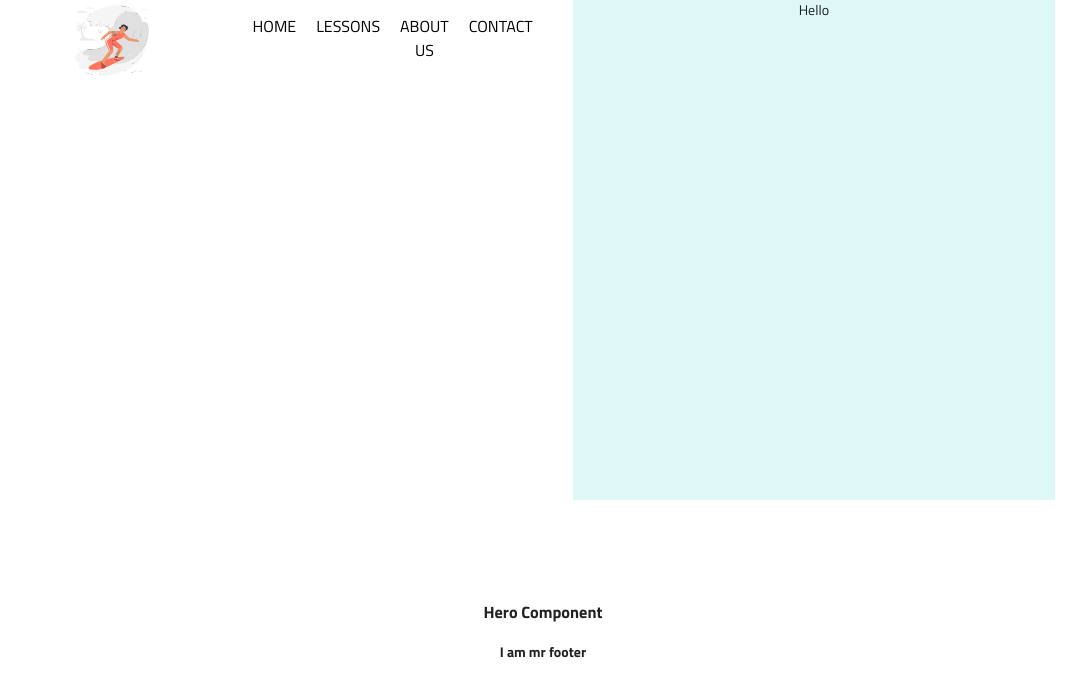
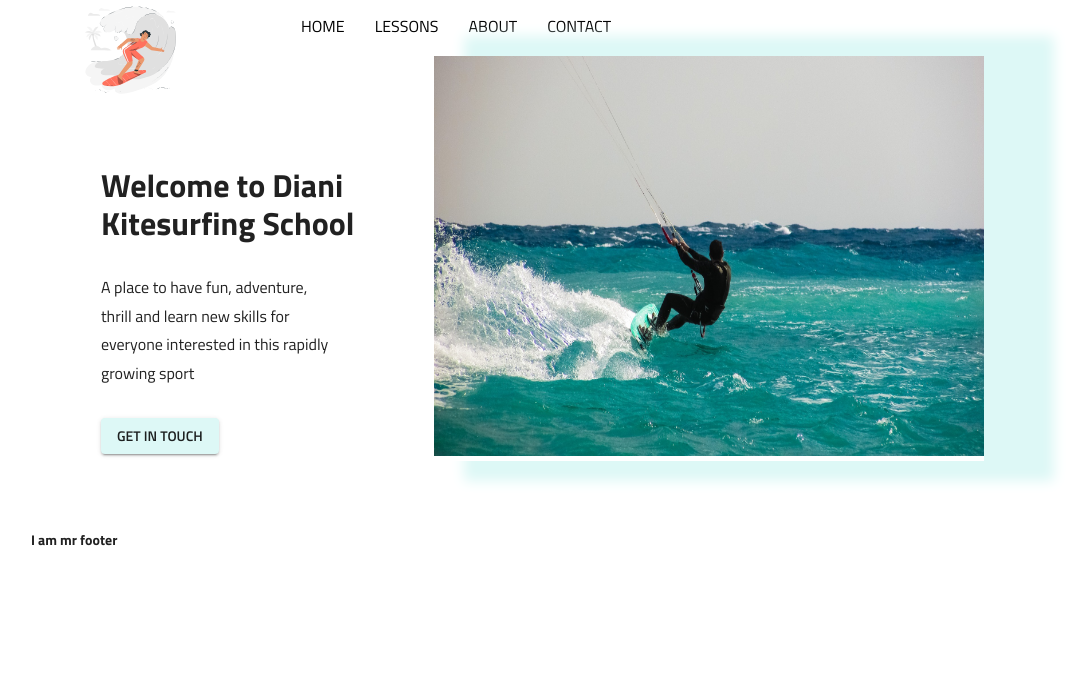
Before and after one commit to Gichohi-Simon/kite-school, a Next.js app: page / in a window 1280 px wide. Shown: the top 696 px of the page, without its empty margins (97-1184 px from the left). Built offline with nearby package versions, Linux system fonts and the light colour scheme.

Commit message:
fixed styling bug

```diff
--- a/pages/index.tsx
+++ b/pages/index.tsx
@@ -1,7 +1,6 @@
 import Head from 'next/head'
 import Footer from '../src/components/Footer/Footer';
 import Header from '../src/components/Header/Header';
-import Hero from '../src/components/Hero/Hero';
 
 export default function Home() {
   return (
@@ -12,7 +11,6 @@ export default function Home() {
         <link rel="icon" href="/favicon.ico" />
       </Head>
         <Header />
-        <Hero />
         <Footer />
     </div>
   )
--- a/src/components/Header/Header.tsx
+++ b/src/components/Header/Header.tsx
@@ -5,6 +5,7 @@ import {
 } from '@material-ui/core'
 import DrawerComponent from '../DrawerComponent/DrawerComponent'
 import Image from 'next/image'
+import Hero from '../Hero/Hero';
 
 export default function Header() {
     const classes = useStyles()
@@ -14,6 +15,7 @@ export default function Header() {
     const isMatch = useMediaQuery(theme.breakpoints.down('sm'));
     return (
         <div className={classes.main}>
+            <div className={classes.headerWrapper}>
             <Typography>
                 <Image
                     src="/assets/Surfer1.svg"
@@ -39,7 +41,7 @@ export default function Header() {
                             </li>
                             <li className={classes.links}>
                                 <Typography >
-                                    <a href="#about" className={classes.linkText}>About Us</a>
+                                    <a href="#about" className={classes.linkText}>About</a>
                                 </Typography>
                             </li>
                             <li className={classes.links}>
@@ -51,10 +53,11 @@ export default function Header() {
                     </div>
                 )}
             </div>
+            </div>
+            <div className={classes.heroSection}>
+            <Hero />
+            </div>
 
-            <div className={classes.color}>
-                Hello
-            </div>
         </div>
 
     )
--- a/src/components/Header/style.ts
+++ b/src/components/Header/style.ts
@@ -3,14 +3,20 @@ import {makeStyles,createStyles} from '@material-ui/core/styles'
 
 export default makeStyles((theme:Theme) => createStyles({
     main:{
+    //    backgroundColor:'#ddf8f6'
+    },
+    headerWrapper:{
         display:'flex',
+        // [theme.breakpoints.down('sm')]:{
+        //     display:'block'
+        // }
     },
     linkItems:{
         display:'flex'
     },
     links:{
        listStyle:'none',
-       paddingLeft:'20px',
+       paddingLeft:'30px',
        fontSize:'32px',
        fontWeight:'bold',
        textTransform:'uppercase'
@@ -19,10 +25,10 @@ export default makeStyles((theme:Theme) => createStyles({
        textDecoration:'none',
        color:'black'
     },
-    color:{
-        width:'597px',
-        height:'500px',
-        backgroundColor:'#ddf8f6',
-        marginLeft:'40px'
-    },
+    heroSection:{
+        marginTop:'40px',
+        [theme.breakpoints.down('sm')]:{
+            marginTop:'0px'
+        }
+    }
 }))
--- a/src/components/Hero/Hero.tsx
+++ b/src/components/Hero/Hero.tsx
@@ -1,11 +1,35 @@
 import React from 'react'
 import useStyles from './style'
+import { Button, Typography } from '@material-ui/core'
+import Image from 'next/image'
 
 export default function Hero() {
     const classes = useStyles()
     return (
         <div className={classes.main}>
-            <h3>Hero Component</h3>
+            <div className={classes.container1}>
+                <Typography className={classes.text1}>
+                    Welcome to Diani <br/>Kitesurfing School
+                </Typography>
+
+                <Typography className={classes.text2}>
+                    A place to have fun, adventure,<br />
+                    thrill and learn new skills for<br />
+                    everyone interested in this rapidly<br/>  growing sport
+                </Typography>
+
+                <Button type="button" variant="contained" color="primary">
+                    Get in Touch
+                </Button>
+            </div>
+            <div className={classes.container2}>
+                <Image
+                    src='/assets/fast.jpg'
+                    alt="surfer_image"
+                    width='550px'
+                    height='400px'
+                />
+            </div>
         </div>
     )
 }
--- a/src/components/Hero/style.ts
+++ b/src/components/Hero/style.ts
@@ -1,7 +1,47 @@
-import { makeStyles,createStyles } from "@material-ui/styles";
+import {Theme} from '@material-ui/core';
+import { makeStyles,createStyles } from "@material-ui/core/styles";
 
-export default makeStyles((theme) => createStyles({
+export default makeStyles((theme:Theme) => createStyles({
     main:{
-        marginTop:'100px'
+        display:'flex',
+        paddingLeft:'50px',
+        paddingRight:'50px',
+        [theme.breakpoints.down('sm')]:{
+            paddingLeft:'0px',
+            paddingRight:'0px',
+            display:'block'
+        }
+    },
+    container1:{
+       padding:'20px'
+    },
+    text1:{
+        fontSize:'32px',
+        lineHeight:'1.2',
+        fontWeight:'bold'
+    },
+    text2:{
+        fontSize:'16px',
+        lineHeight:'1.8',
+        marginTop:'30px',
+        marginBottom:'30px'
+    },
+    container2:{
+        webkitBoxShaow:'50px 0px 12px 20px #DDF8F6',
+        boxShadow:'50px 0px 12px 20px #DDF8F6;',
+       marginTop:'-40px',
+       position:'relative',
+       left:60,
+       bottom:50,
+       paddingLeft:'0px',
+       paddingRight:'0px',
+       [theme.breakpoints.down('sm')]:{
+        marginTop:'40px',
+        position:'relative',
+        left:0,
+        bottom:0,
+        paddingLeft:'10px',
+        paddingRight:'10px',
+       }
     }
 }))
--- a/styles/globals.css
+++ b/styles/globals.css
@@ -3,3 +3,8 @@
 html {
   scroll-behavior: smooth;
 }
+
+body{
+  overflow-y: hidden;
+  overflow-x: hidden;
+}
--- a/styles/style.ts
+++ b/styles/style.ts
@@ -4,7 +4,6 @@ import { createStyles,makeStyles } from "@material-ui/core/styles";
 export default makeStyles((theme:Theme) => createStyles({
    main:{
        width:'80%',
-       textAlign:'center',
        margin:'auto',
        maxWidth:'1200px',
       [theme.breakpoints.down('sm')]:{
```
